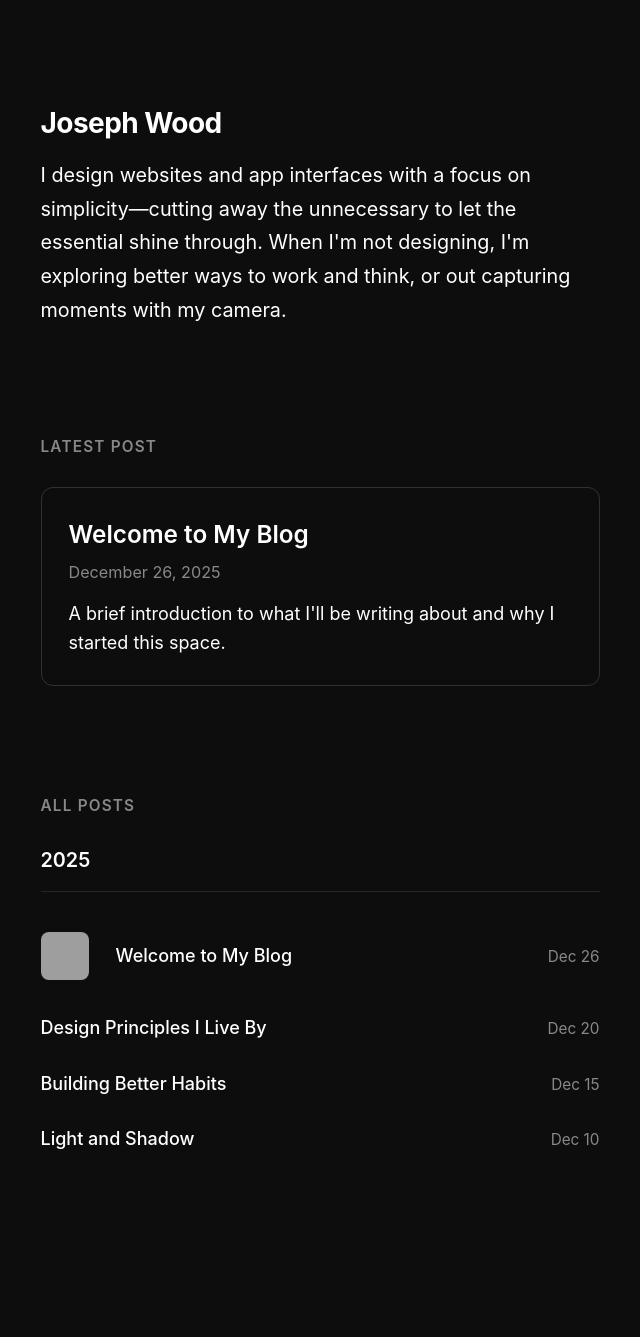
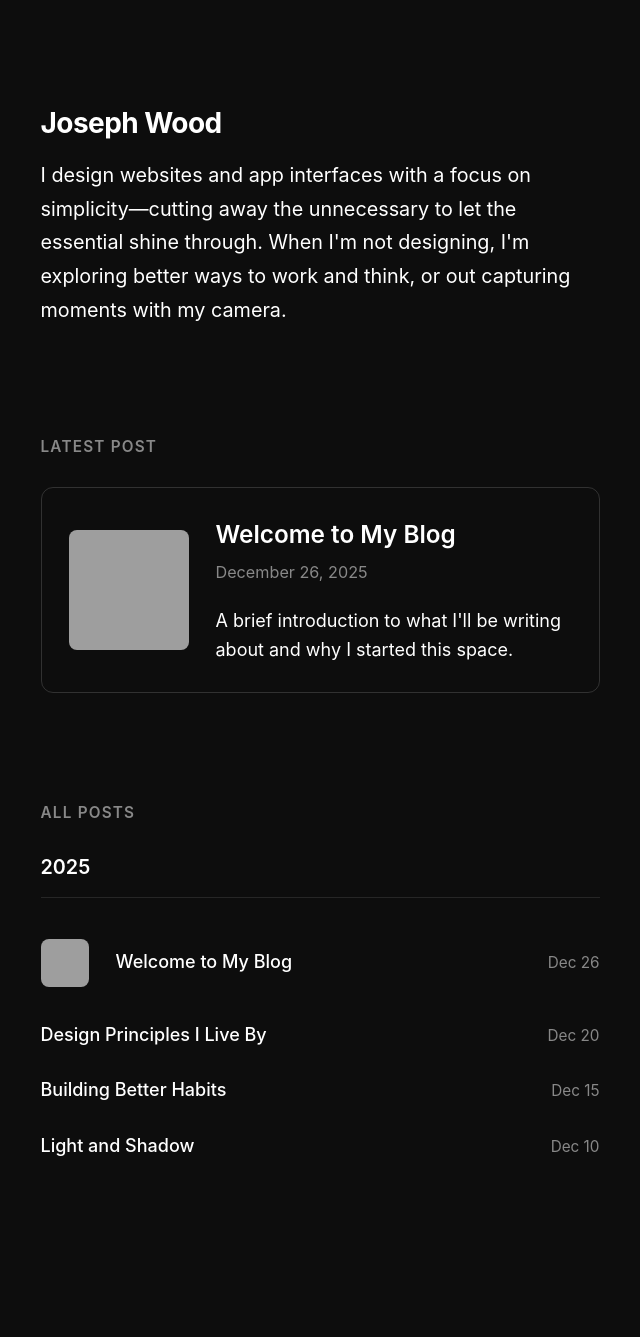
Before and after one commit to ithinkiamjoseph/Jekyll-SN-Pro, a Jekyll site: the page built from index.html, in a window 1280 px wide. Shown: the whole page, without its empty margins (320-960 px from the left). Built offline with Jekyll 4.4.1, drawn with Linux system fonts in a browser that asks for light colours; grey boxes are pictures that could not be loaded.

Commit message:
Add featured image to Latest Post section with left-aligned layout

```diff
--- a/_sass/main.scss
+++ b/_sass/main.scss
@@ -122,9 +122,32 @@ a {
 }
 
 .latest-post-item {
+  display: flex;
+  align-items: center;
+  gap: $spacing-unit;
   padding: $spacing-unit;
   border: 1px solid rgba($color-text, 0.15);
   border-radius: 12px;
+}
+
+.latest-post-image-link {
+  flex-shrink: 0;
+}
+
+.latest-post-image {
+  width: 120px;
+  height: 120px;
+  object-fit: cover;
+  border-radius: 8px;
+  display: block;
+}
+
+.latest-post-content {
+  flex: 1;
+  min-width: 0;
+  display: flex;
+  flex-direction: column;
+  justify-content: center;
 }
 
 .latest-post-link {
@@ -154,6 +177,7 @@ a {
   font-size: 1rem;
   color: $color-text;
   line-height: 1.6;
+  margin-top: $spacing-unit * 0.25;
 }
 
 // All Posts Section
@@ -380,6 +404,15 @@ a {
     font-size: 1.75rem;
   }
 
+  .latest-post-image {
+    width: 80px;
+    height: 80px;
+  }
+
+  .latest-post-title {
+    font-size: 1.15rem;
+  }
+
   .post-list-item {
     flex-direction: column;
     gap: 0.25rem;
--- a/index.html
+++ b/index.html
@@ -15,6 +15,12 @@ layout: default
   <section class="latest-post">
     <h2 class="section-header">Latest Post</h2>
     <article class="latest-post-item">
+      {% if latest_post.featured_image %}
+        <a href="{{ latest_post.url | relative_url }}" class="latest-post-image-link">
+          <img src="{{ latest_post.featured_image | relative_url }}" alt="" class="latest-post-image">
+        </a>
+      {% endif %}
+      <div class="latest-post-content">
         <a href="{{ latest_post.url | relative_url }}" class="latest-post-link">
           <h3 class="latest-post-title">{{ latest_post.title }}</h3>
           <time class="latest-post-date" datetime="{{ latest_post.date | date_to_xmlschema }}">
@@ -24,6 +30,7 @@ layout: default
         {% if latest_post.description %}
           <p class="latest-post-description">{{ latest_post.description }}</p>
         {% endif %}
+      </div>
     </article>
   </section>
 
```
Lines whose indentation alone changed are shown as unchanged.
